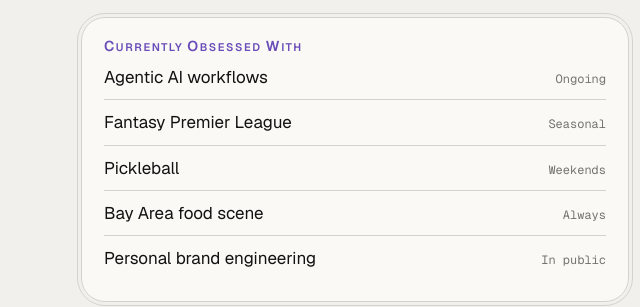
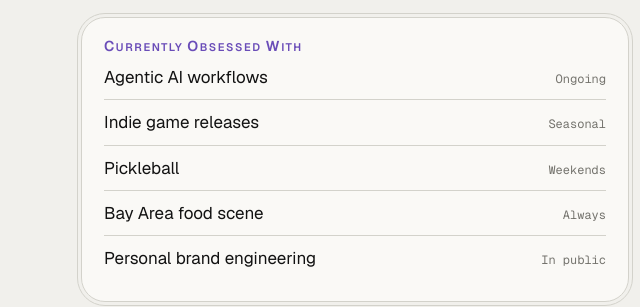
Before and after one commit to utkarshcm/utkarshcm.github.io, a plain HTML site: page index.html in a window 1280 px wide. Shown: the part 2487-2794 px from the top of the page, 0-640 px from the left. Drawn offline with nearby package versions, Linux system fonts and the light colour scheme.

Commit message:
Play: Indie game releases
Co-Authored-By: Claude Sonnet 5.5 <noreply@anthropic.com>
Claude-Session: https://claude.ai/code/session_014eS5GvBxe7fafiixMy2iLD

```diff
--- a/index.html
+++ b/index.html
@@ -243,7 +243,7 @@ const C={
   name:'Utkarsh Mishra', role:'MBA ’26 · Strategy & Ops · Pricing & GTM',
   blurb:'I’m a professional problem solver and operator. I study markets, I talk to people, and I put together strategies for senior leadership to do their best work! Most importantly, I take initiative to see all this through, and also to bring said strategies to fruition.\n\nI have done this for three years at Deloitte in internal strategy and operations, and then in a Business Strategy internship at ServiceNow, during my MBA at Vanderbilt.\n\nI like problems where the data is messy and the decision is contested. I studied computer science, so I build my own tools when the data will not come to me. I once automated a pricing feed that had cost a team about 72 hours a year. I am looking for a Strategy & Ops, BizOps or GTM role at a tech company in San Francisco or New York.\n\nI also really like video games! (The Tetris blocks on top may have given that away.) And movies. And books. And talking to people about their favorite games, movies and books.',
   now:[['building','This site, and a small text game about vague emails'],['reading','One Up by Joost van Dreunen, On Writing Well by William Zinsser, and Stoner by John Williams'],['playing','Grand Theft Auto VI']],
-  obsessed:[['Agentic AI workflows','Ongoing'],['Fantasy Premier League','Seasonal'],['Pickleball','Weekends'],['Bay Area food scene','Always'],['Personal brand engineering','In public']],
+  obsessed:[['Agentic AI workflows','Ongoing'],['Indie game releases','Seasonal'],['Pickleball','Weekends'],['Bay Area food scene','Always'],['Personal brand engineering','In public']],
   aistack:[['Claude','Thinking partner'],['GPT','Second opinion'],['n8n','Automation'],['Emergent','Vibe coding'],['Custom agents','Leverage']],
   deskNote:'click a block. it falls. something opens. click them all.',
   posts:[{slug:'call-of-duty-skill-not-spectacle',title:'(Margin) Call of Duty',date:'2026-10-17',tags:['gaming','strategy'],md:`Call of Duty has had a long history in gaming, and in culture more broadly. PewDiePie, one of the biggest YouTubers in a previous era, got his start posting Call of Duty gameplay. It’s a core childhood memory for most of Gen Z, and nearly everyone knows someone who has put hundreds of hours into it. But the shooter market has changed since Call of Duty’s early years, and the franchise has had to change with it.
```
